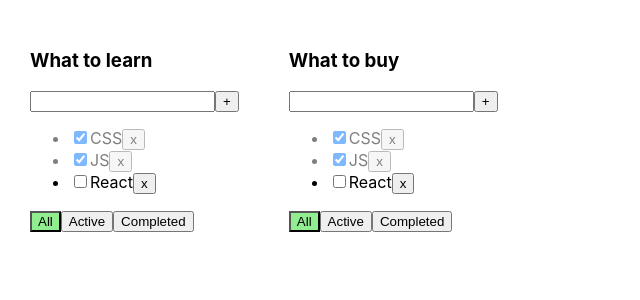
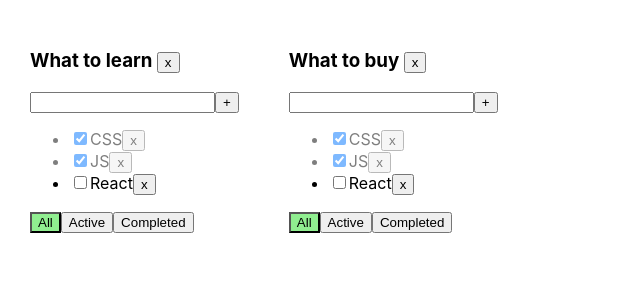
Before and after one commit to AlexOneWRLD/ToDoList, a React (Create React App) app: page / in a window 1280 px wide. Shown: the top 300 px of the page, without its empty margins (0-640 px from the left). Built offline with nearby package versions, Linux system fonts and the light colour scheme.

Commit message:
add remove Todolist

```diff
--- a/src/App.tsx
+++ b/src/App.tsx
@@ -64,6 +64,9 @@ function App() {
 			}
 		)
 	}
+	const removeTodoList = (todoListId:string)=> {
+		setTodolists(todolists.filter(t=> t.id !==todoListId))
+	}
 
 
 	return (
@@ -86,12 +89,13 @@ function App() {
 						todoListId={t.id}
 						key={t.id}
 						title={t.title}
+						filter={t.filter}
 						tasks={tasksForTodoList}
 						removeTask={removeTask}
 						changeFilter={changeFilter}
 						addTask={addTask}
 						changeTaskStatus={changeTaskStatus}
-						filter={t.filter}
+						removeTodoList={removeTodoList}
 					/>
 				)
 			})}
--- a/src/components /todolist/TodoList.tsx
+++ b/src/components /todolist/TodoList.tsx
@@ -12,9 +12,10 @@ type Props = {
 	changeFilter: (filter: FilterType,todoListId:string) => void
 	addTask: (title: string,todoListId:string) => void
 	changeTaskStatus: (taskId: string, taskStatus: boolean,todoListId:string) => void
+	removeTodoList:(todoListId:string)=> void
 }
 
-export const TodoList = ({ title, tasks, removeTask, changeFilter, addTask, changeTaskStatus,filter,todoListId }: Props) => {
+export const TodoList = ({ title, tasks, removeTask, changeFilter, addTask, changeTaskStatus,filter,todoListId,removeTodoList }: Props) => {
 
 	const [taskTitle, setTaskTitle] = useState('')
 	const [error, setError] = useState<string | null>(null)
@@ -43,12 +44,17 @@ export const TodoList = ({ title, tasks, removeTask, changeFilter, addTask, chan
 		changeFilter(filter,todoListId)
 	}
 
+	const removeTodolistHandler = ()=>{
+		removeTodoList(todoListId)
+	}
+
 
 
 
 	return (
 		<div>
-			<h3>{title}</h3>
+			<h3>{title} <Button title={'x'} onClick={removeTodolistHandler}/></h3>
+
 			<div>
 				<input
 					className={error ? 'error' : ''}
```
